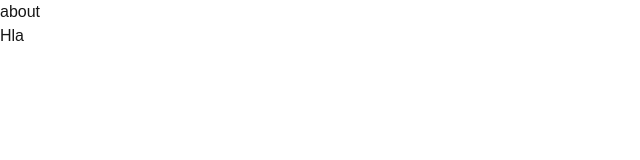
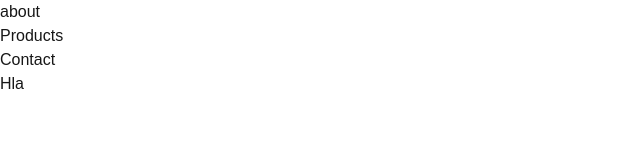
Before and after one commit to Acruxu/maimo-prog3-2025-tp4-ecommerce-abecian-giuliodori, a Next.js app: page / in a window 1280 px wide. Shown: the top 160 px of the page, without its empty margins (0-640 px from the left). Built offline with nearby package versions, Linux system fonts and the light colour scheme.

Commit message:
added li

```diff
--- a/src/app/page.js
+++ b/src/app/page.js
@@ -5,9 +5,9 @@ export default function Home() {
     <>
     <nav>
       <ul>
-        <li>
-          about
-        </li>
+        <li>about</li>
+        <li>Products</li>
+        <li>Contact</li>
       </ul>
     </nav>
    <div>Hla</div>
```
